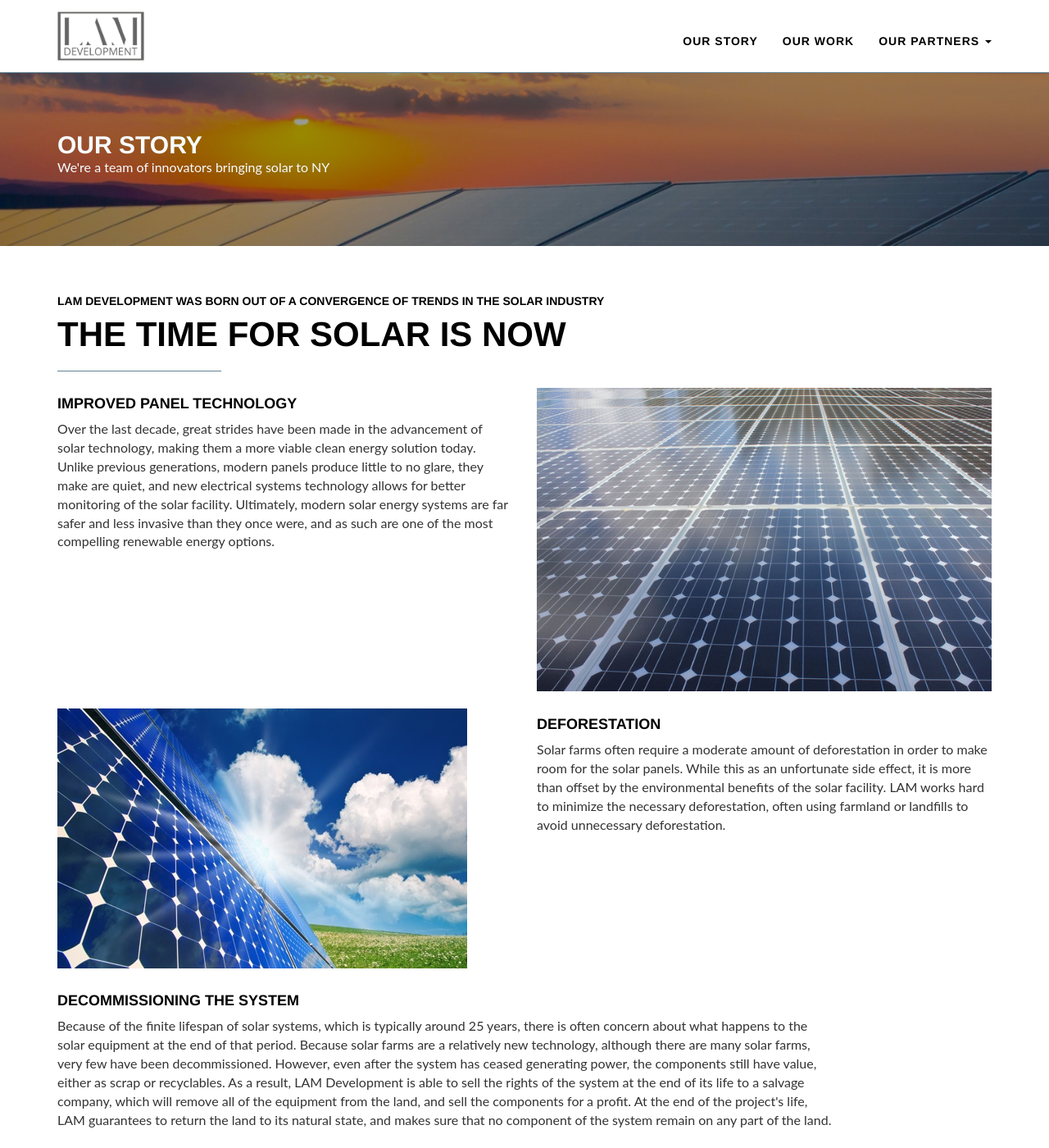
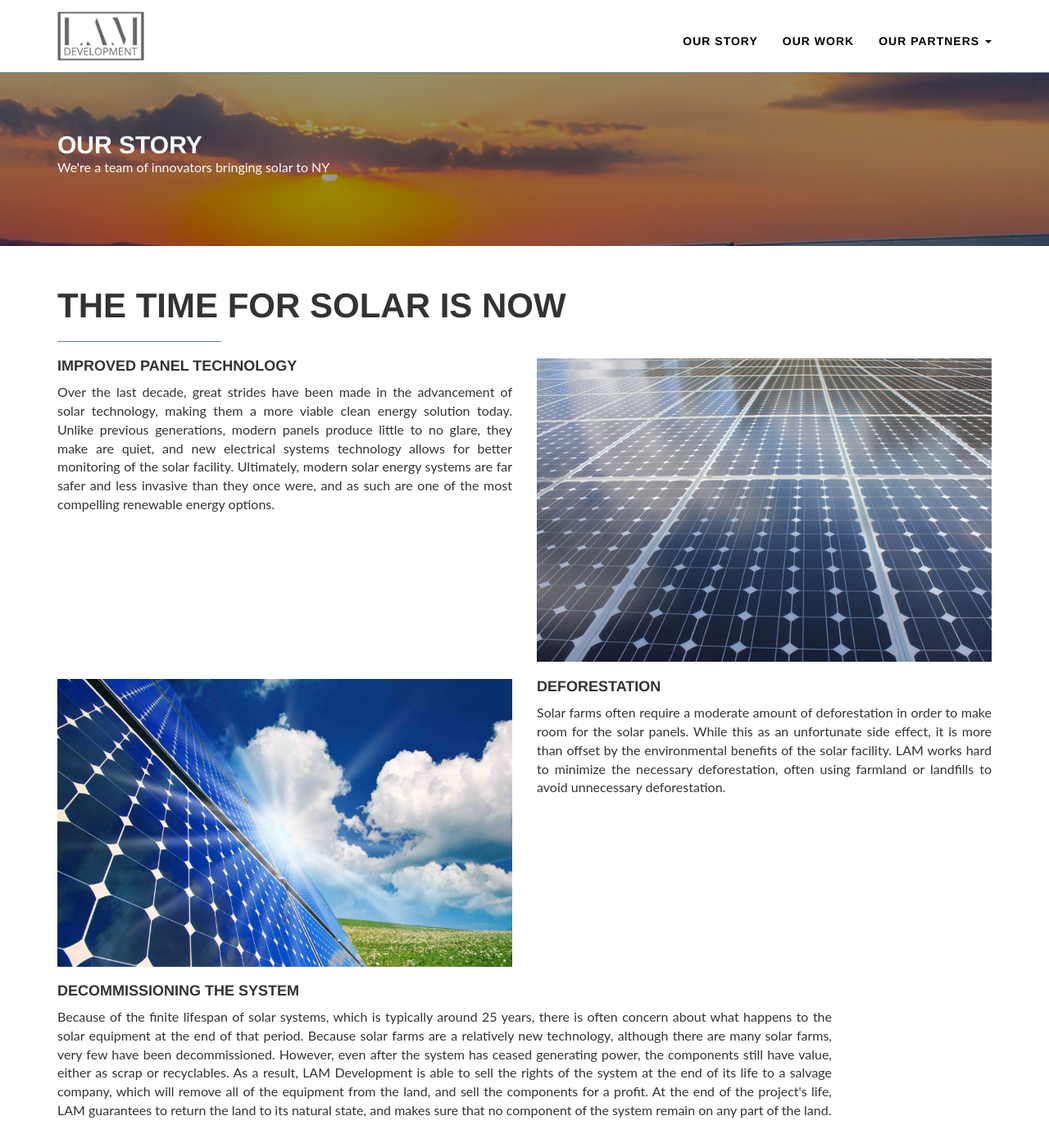
Before and after one commit to tstrand/lamdevelopment, a Jekyll site: the page built from story.markdown, in a window 1280 px wide and 1400 px high. Shown: the whole window at 82% size. Built offline with Jekyll 4.4.1, drawn with Linux system fonts in a browser that asks for light colours; nearby versions of some CDN libraries.

Commit message:
Style tweaks (#3)
* remove subtitles

* remove jason from homepage

* full-height bacground image plus clean up

```diff
--- a/_layouts/story.html
+++ b/_layouts/story.html
@@ -5,7 +5,6 @@
 <!-- History of Solar -->
 <div class="row">
     <div class="col-xs-12">
-        <h5 class="left">{{page.section1-subtitle }}</h5>
         <h2 class="solution-title">{{ page.section1-title }}</h2>
         <hr class="divider left">
     </div>
--- a/_layouts/work.html
+++ b/_layouts/work.html
@@ -5,7 +5,6 @@
 <!-- Our Work -->
 <div class="row">
     <div class="col-xs-12">
-        <h5 class="left">{{ page.section1-subtitle }}</h5>
         <h2 class="solution-title">{{ page.section1-title }}</h2>
         <hr class="divider left">
     </div>
--- a/css/main.scss
+++ b/css/main.scss
@@ -14,6 +14,10 @@
 }
 p {
   font-size: 16px;
+  text-align: justify;
+}
+p.center {
+  text-align: center;
 }
 p.big {
   font-size: 20px;
@@ -43,7 +47,7 @@
   font-family: "Montserrat", "Helvetica Neue", Helvetica, Arial, sans-serif;
   text-transform: uppercase;
   font-weight: 700;
-  color: black;
+  margin-top: 0px;
 }
 .center {
   max-width: 700px;
@@ -191,31 +195,28 @@
 }
 
 /* Header */
-.image-bg-fluid-height {
+.header-bg {
   background: url('/img/panels.jpg') no-repeat center center scroll;
   -webkit-background-size: cover;
   -moz-background-size: cover;
   -o-background-size: cover;
   background-size: cover;
-  height: 500px;
+  height: 100vh;
 }
 .bg-mask {
   height: 100%;
   background: rgba(0,0,0,0.4);
 }
-.bg-mask > h1 {
-  padding-top: 250px;
+.header-content {
+  position: absolute;
+  top: 50%;
+  padding: 0 50px;
+  width: 100%;
+  text-align: center;
   color: $white;
-  text-align: center;
-  line-height: inherit;
-}
-@media (max-width: 767px) {
-  .image-bg-fluid-height {
-    height: 400px;
-  }
-  .bg-mask > h1 {
-    padding-top: 175px;
-  }
+  -webkit-transform: translateY(-50%);
+  -ms-transform: translateY(-50%);
+  transform: translateY(-50%);
 }
 
 /* Value Prop */
--- a/story.markdown
+++ b/story.markdown
@@ -7,8 +7,6 @@
 header-text: Our Story
 subheader-text: We're a team of innovators bringing solar to NY
 section1-title: The time for solar is now
-section1-subtitle: LAM Development was born out of a convergence of trends in the
-  solar industry
 subsection1-title: Improved Panel Technology
 subsection1-body: Over the last decade, great strides have been made in the advancement
   of solar technology, making them a more viable clean energy solution today. Unlike
--- a/work.markdown
+++ b/work.markdown
@@ -6,8 +6,6 @@
 header-text: Our Work
 subheader-text: We're bringing Solar to New York State
 section1-title: We provide solar to municipalities
-section1-subtitle: LAM Development brings renewable, affordable power to municipalities
-  in New York
 subsection1-title: Focus
 subsection1-body: LAM Development focuses on bringing renewable, affordable power
   to municipalities. We accomplish this by leveraging our vast network with utilities,
```
Also changed, not shown: _layouts/index.html (+9 -8 lines), img/solar-pv.jpg, 1 other file.
